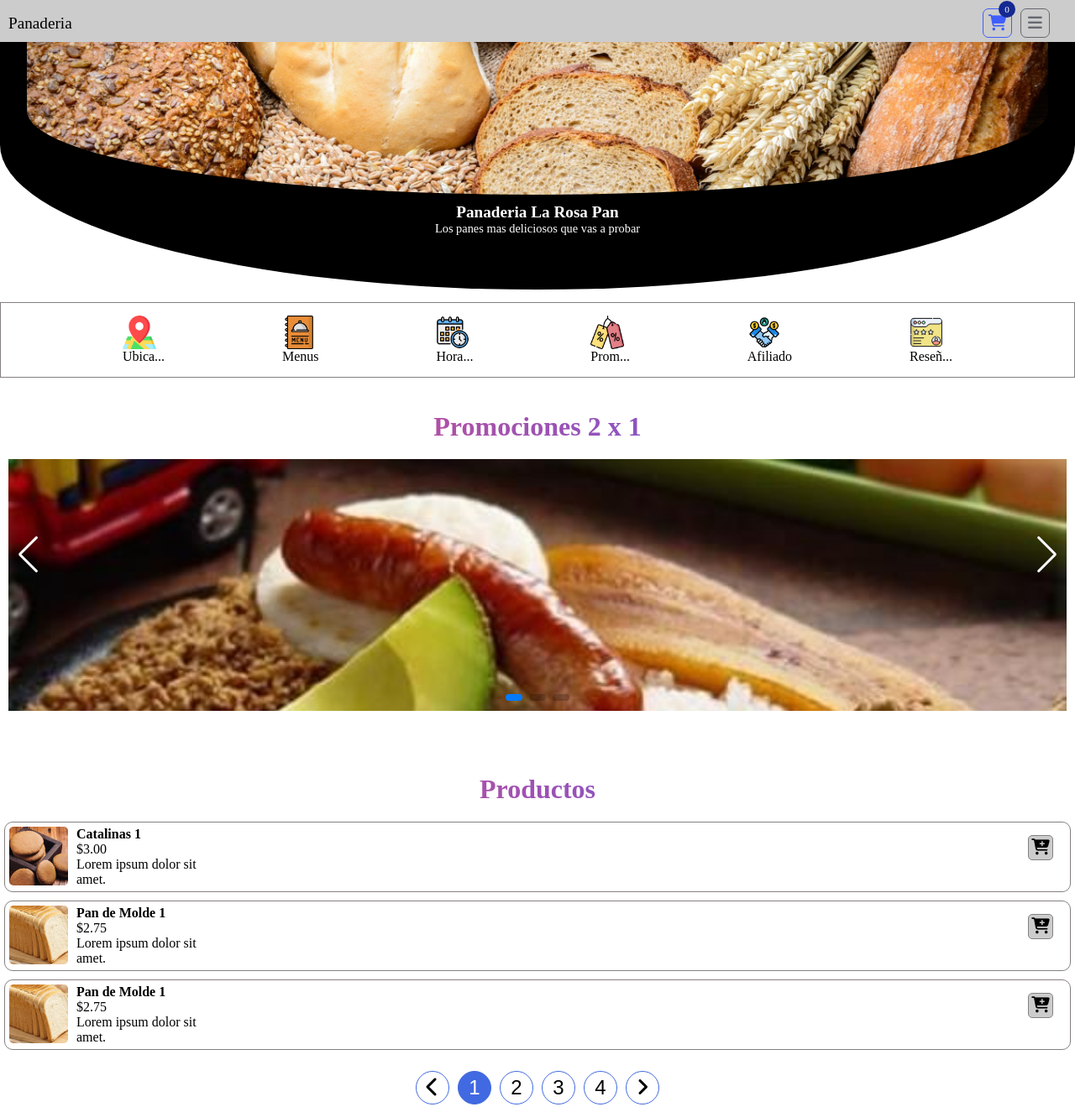
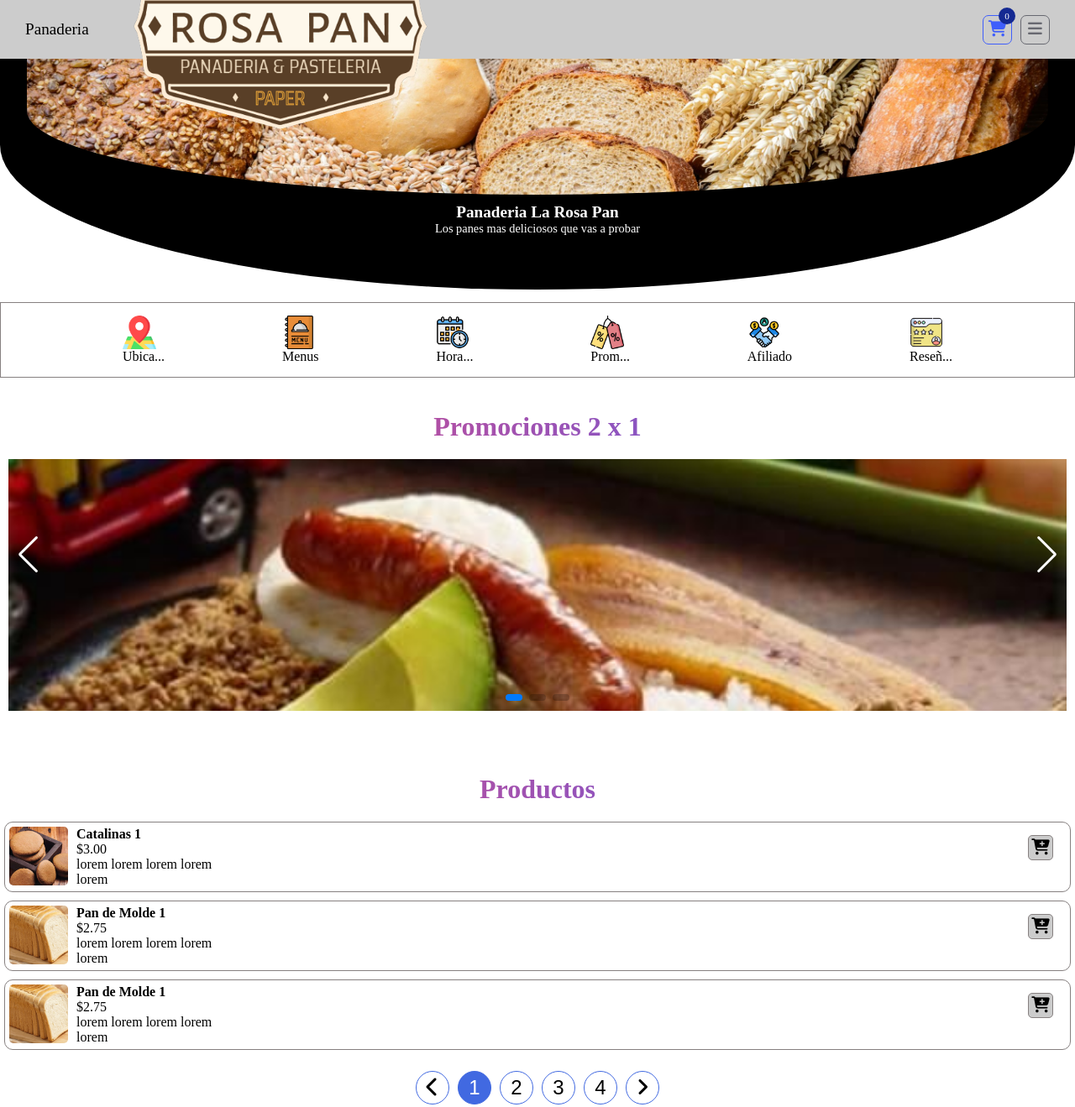
Before and after one commit to leonardo2322/La_Rosa_Pan, a plain HTML site: page index.html in a window 1280 px wide. Shown: the top 1319 px of the page at 84% size. Drawn offline with nearby package versions, Linux system fonts and the light colour scheme; some packages are replaced by stand-ins of ours; a script that the page names is missing.

Commit message:
agregado img del header, y detalles de los productos

```diff
--- a/assets/css/style.css
+++ b/assets/css/style.css
@@ -1,7 +1,7 @@
 /* ? Header Nabvar */
 .headers {
     width: 100%;
-    height: 50px;
+    height: 70px;
     position: fixed;
     top: 0;
     left: 0;
@@ -22,6 +22,16 @@
     justify-content: space-between;
     align-items: center;
     padding: 10px 30px 15px 10px;
+}
+
+.nav .nav-content .headers-title-icon {
+    width: 40%;
+    height: 50px;
+    display: flex;
+    justify-content: space-evenly;
+    align-items: center;
+    position: relative;
+    left: 20px;
 }
 
 .nav .title {
--- a/assets/js/components/findProductModal.js
+++ b/assets/js/components/findProductModal.js
@@ -23,7 +23,7 @@ export const findProductModal = () => {
                 <div class="modal__content-select">
                     <h3>${product.titulo}</h3>
                     <span>${numberToCurrency(product.precio)}</span>
-                    <p>Lorem ipsum dolor sit amet.</p>
+                    <p>${product.detalles}</p>
                 </div>
             </div>
             <div class="addCartSelect">
--- a/assets/js/components/paginations.js
+++ b/assets/js/components/paginations.js
@@ -28,7 +28,7 @@ export const pagination = () => {
                     <div class="card-description">
                         <h4 class="card-title">${item.titulo}</h4>
                         <span class="card-price">${numberToCurrency(item.precio)}</span>
-                        <span class="card-details">Lorem ipsum dolor sit amet.</span>
+                        <span class="card-details">${item.detalles}</span>
                     </div>
                     <div class="addCart" id="addCart">
                         <i class="fa-solid fa-cart-plus addCarts" data-id="${item.id}"></i>
--- a/assets/js/data/data.js
+++ b/assets/js/data/data.js
@@ -4,14 +4,16 @@ export const items = [
         "titulo": "Catalinas 1",
         "imagen": "/assets/img/qks.jpg",
         "precio": 3,
-        "quantity": 10
+        "quantity": 10,
+        "detalles": "lorem lorem lorem lorem lorem"
     },
     {
         "id": 2,
         "titulo": "Pan de Molde 1",
         "imagen": "/assets/img/pan-molde.jpg",
         "precio": 2.75,
-        "quantity": 10
+        "quantity": 10,
+        "detalles": "lorem lorem lorem lorem lorem"
 
     },
     {
@@ -19,21 +21,24 @@ export const items = [
         "titulo": "Pan de Molde 1",
         "imagen": "/assets/img/pan-molde.jpg",
         "precio": 2.75,
-        "quantity": 10
+        "quantity": 10,
+        "detalles": "lorem lorem lorem lorem lorem"
     },
     {
         "id": 4,
         "titulo": "Catalinas 2",
         "imagen": "/assets/img/qks.jpg",
         "precio": 3,
-        "quantity": 10
+        "quantity": 10,
+        "detalles": "lorem lorem lorem lorem lorem"
     },
     {
         "id": 5,
         "titulo": "Pan de Molde 2",
         "imagen": "/assets/img/pan-molde.jpg",
         "precio": 2.75,
-        "quantity": 10
+        "quantity": 10,
+        "detalles": "lorem lorem lorem lorem lorem"
 
     },
     {
@@ -41,21 +46,24 @@ export const items = [
         "titulo": "Pan de Molde 2",
         "imagen": "/assets/img/pan-molde.jpg",
         "precio": 2.75,
-        "quantity": 10
+        "quantity": 10,
+        "detalles": "lorem lorem lorem lorem lorem"
     },
     {
         "id": 7,
         "titulo": "Catalinas 3",
         "imagen": "/assets/img/qks.jpg",
         "precio": 3,
-        "quantity": 10
+        "quantity": 10,
+        "detalles": "lorem lorem lorem lorem lorem"
     },
     {
         "id": 8,
         "titulo": "Pan de Molde 3",
         "imagen": "/assets/img/pan-molde.jpg",
         "precio": 2.75,
-        "quantity": 10
+        "quantity": 10,
+        "detalles": "lorem lorem lorem lorem lorem"
 
     },
     {
@@ -63,27 +71,31 @@ export const items = [
         "titulo": "Pan de Molde 3",
         "imagen": "/assets/img/pan-molde.jpg",
         "precio": 2.75,
-        "quantity": 10
+        "quantity": 10,
+        "detalles": "lorem lorem lorem lorem lorem"
     },
     {
         "id": 10,
         "titulo": "Pan de Molde 4",
         "imagen": "/assets/img/pan-molde.jpg",
         "precio": 2.75,
-        "quantity": 10
+        "quantity": 10,
+        "detalles": "lorem lorem lorem lorem lorem"
     },
     {
         "id": 11,
         "titulo": "Pan de Molde 4",
         "imagen": "/assets/img/pan-molde.jpg",
         "precio": 2.75,
-        "quantity": 10
+        "quantity": 10,
+        "detalles": "lorem lorem lorem lorem lorem"
     },
     {
         "id": 12,
         "titulo": "Pan de Molde 4",
         "imagen": "/assets/img/pan-molde.jpg",
         "precio": 2.75,
-        "quantity": 10
+        "quantity": 10,
+        "detalles": "lorem lorem lorem lorem lorem"
     }
 ]
--- a/index.html
+++ b/index.html
@@ -16,7 +16,12 @@
     <header class="headers">
         <nav class="nav">
             <div class="nav-content">
-                <span class="title">Panaderia</span>
+                <div class="headers-title-icon">
+                    <div class="title">Panaderia</div>
+                    <div>
+                        <img src="./assets/img/rosa-pan.png" alt="rosa pan">
+                    </div>
+                </div>
 
                 <div class="icon-content">
                     <div class="icon cart" id="cart-menu">
```
Also changed, not shown: assets/img/rosa-pan.png (added).
